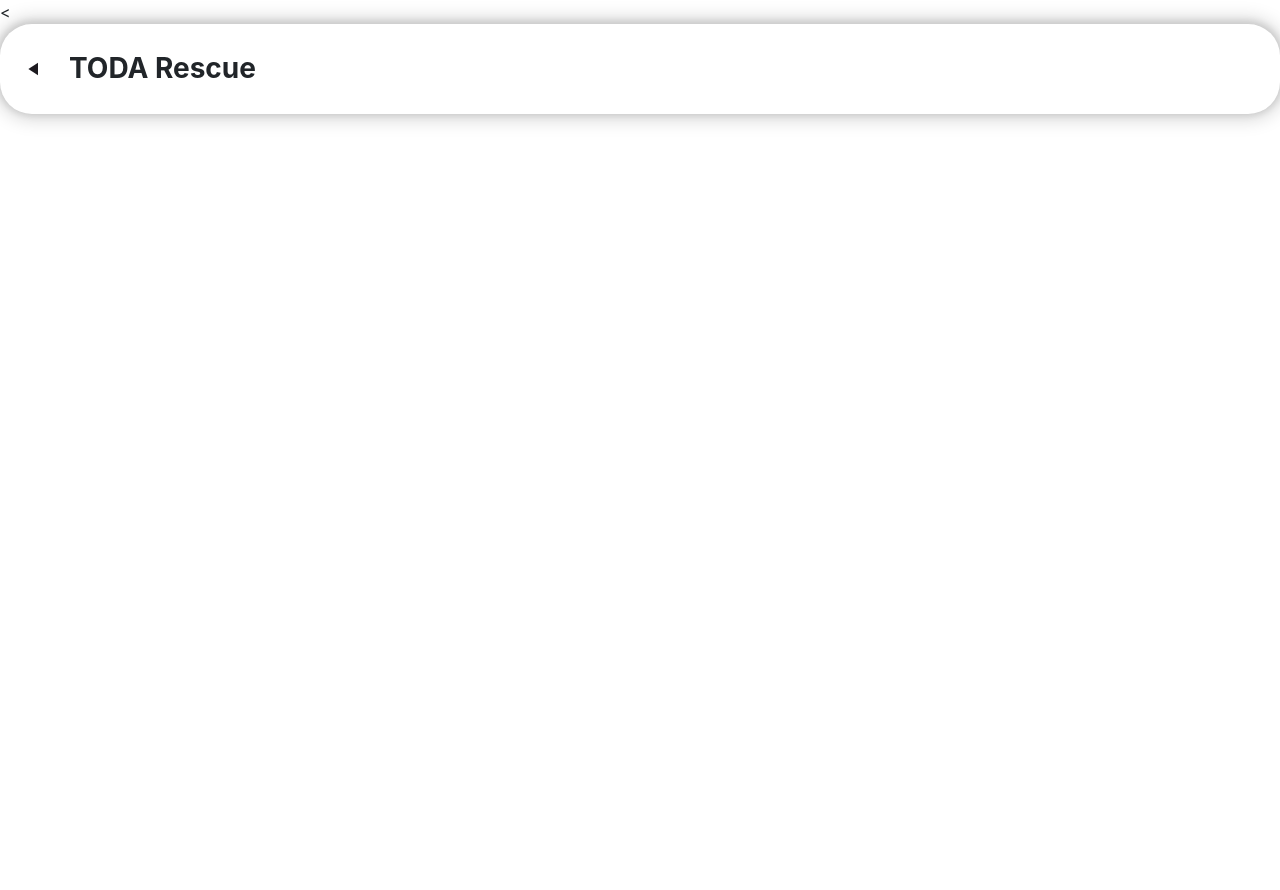
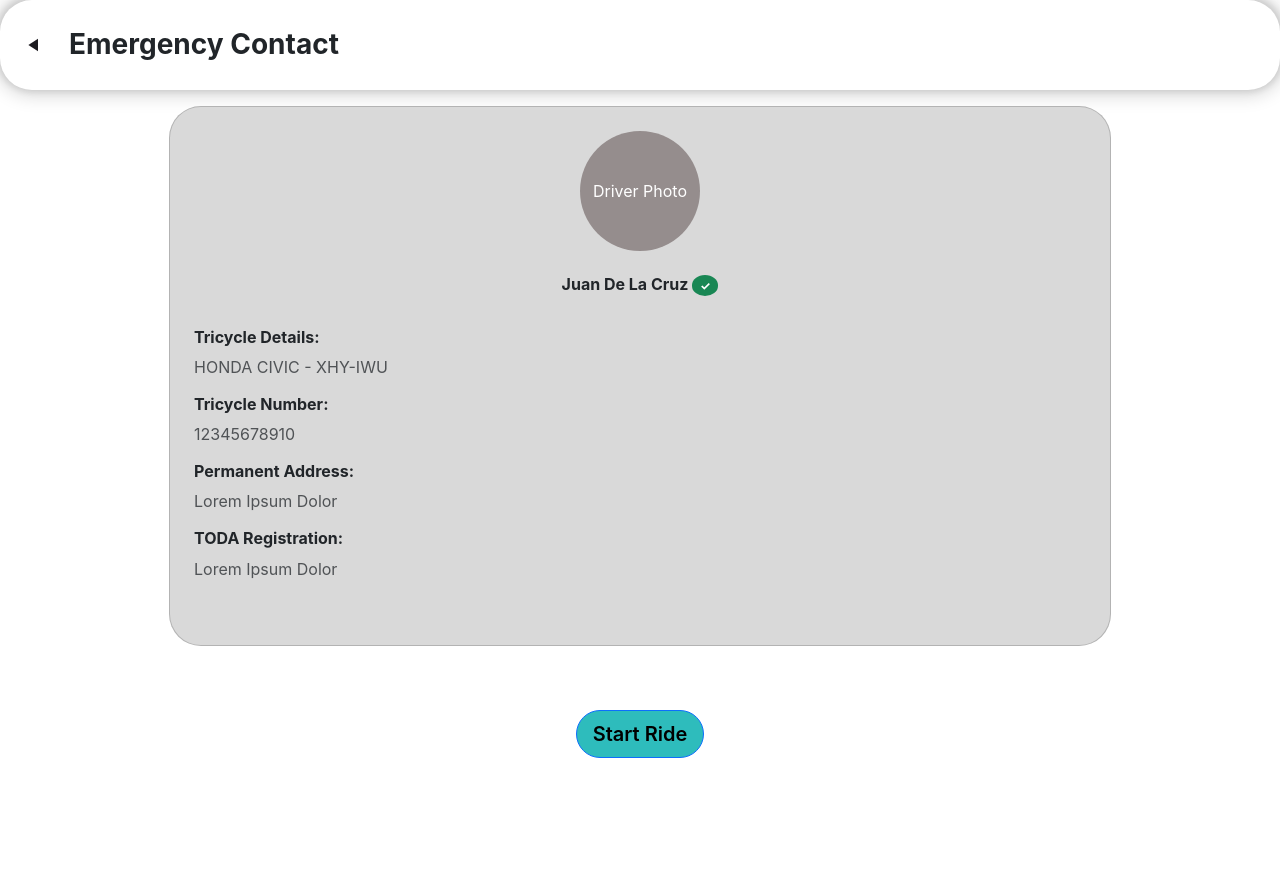
Before and after one commit to TODARescue/TODARescue, a PHP site: page /passenger/verificationScreen.php in a window 1280 px wide. Before the commit the page ends 124 px from the top, so only its background shows below. Run offline with PHP 8.4, Linux system fonts and the light colour scheme.

Commit message:
verification screen. #32

```diff
--- a/passenger/verificationScreen.php
+++ b/passenger/verificationScreen.php
@@ -6,27 +6,69 @@
     <meta name="viewport" content="width=device-width, initial-scale=1">
     <link href="https://cdn.jsdelivr.net/npm/bootstrap@5.3.6/dist/css/bootstrap.min.css" rel="stylesheet"
         integrity="sha384-4Q6Gf2aSP4eDXB8Miphtr37CMZZQ5oXLH2yaXMJ2w8e2ZtHTl7GptT4jmndRuHDT" crossorigin="anonymous">
-
-    <style>
-    body {
-        font-family: 'Inter', san serif;
-    }
-
-    .header {
-        box-shadow:
-            0 -1px 6px 3px rgba(0, 0, 0, 0.1),
-            0 0 18px 6px rgba(0, 0, 0, 0.15);
-    }
-    </style>
+    <link rel="stylesheet" href="../assets/css/style.css">
 </head>
 
 <body>
-    <<div class="container-fluid">
-        <div class="row">
-            <div class="col header d-flex flex-row p-2 rounded-5">
-                <img src="../assets/shared/navbar-icons/arrow-back.svg" alt="TODA Rescue" class="img-fluid m-3" />
-                <div class="h3 p-3 m-1 px-1 fw-bolder">TODA Rescue</div>
+    <?php include '../assets/shared/header.php'; ?>
 
+    <div class="container-fluid vh-100   overflow-auto">
+        <div class="d-flex justify-content-center py-3">
+            <div class="card border-1 rounded-5 w-75" style="background-color: #D9D9D9">
+                <div class="card-body p-4 ">
+                    <!-- Driver Photo -->
+                    <div class="row">
+                        <div class="text-center mb-4">
+                            <div class="rounded-circle d-inline-flex align-items-center justify-content-center"
+                                 style="width: 120px; height: 120px; background-color: #958D8D;">
+                                <img id="driverPhoto" src="" alt="Driver Photo" class="rounded-circle object-fit-cover"
+                                     style="width: 100%; height: 100%; display: none;">
+                                <span class="text-white" id="photoPlaceholder">Driver Photo</span>
+                            </div>
+                        </div>
+                    </div>
+
+
+                    <!-- Driver Name -->
+                    <div class="row">
+                        <div class="text-center mb-4">
+                            <h6 class="fw-bold" id="driverName">Juan De La Cruz <span class="badge bg-success rounded-circle" id="verificationBadge" >✓</span></h6>
+                        </div>
+                    </div>
+
+
+                    <!-- Tricycle Details -->
+                    <div class="row">
+                        <div class="mb-4">
+                            <div class="mb-3">
+                                <h6 class="fw-bold mb-2 text-dark">Tricycle Details:</h6>
+                                <p class="mb-0 text-muted" id="tricycleDetails">HONDA CIVIC - XHY-IWU</p>
+                            </div>
+
+                            <div class="mb-3">
+                                <h6 class="fw-bold mb-2 text-dark">Tricycle Number:</h6>
+                                <p class="mb-0 text-muted" id="tricycleNumber">12345678910</p>
+                            </div>
+
+                            <div class="mb-3">
+                                <h6 class="fw-bold mb-2 text-dark">Permanent Address:</h6>
+                                <p class="mb-0 text-muted" id="permanentAddress">Lorem Ipsum Dolor</p>
+                            </div>
+
+                            <div class="mb-3">
+                                <h6 class="fw-bold mb-2 text-dark">TODA Registration:</h6>
+                                <p class="mb-0 text-muted" id="todaRegistration">Lorem Ipsum Dolor</p>
+                            </div>
+                        </div>
+                    </div>
+                </div>
+            </div>
+        </div>
+
+        <!-- Start Ride -->
+        <div class="row d-flex justify-content-center align-items-center">
+            <div class="col-auto py-5">
+                <button class="btn btn-primary btn-lg rounded-pill custom-hover text-black fw-semibold">Start Ride</button>
             </div>
         </div>
     </div>
```
